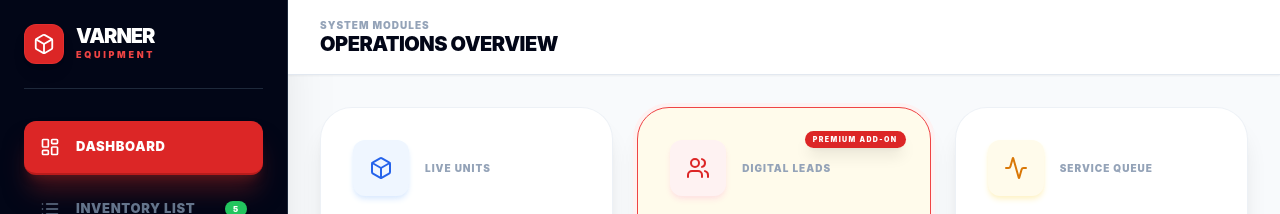
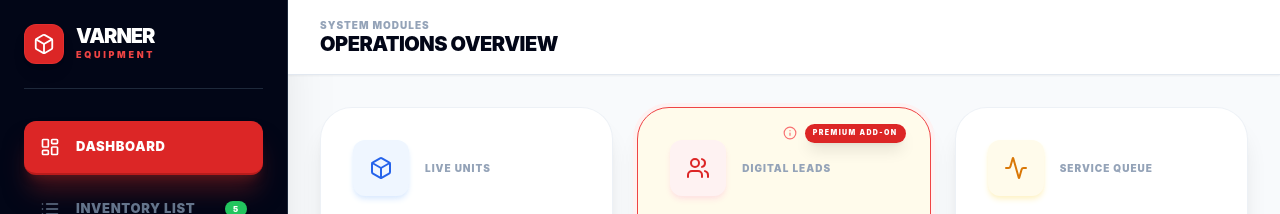
Before and after one commit to gmajors1326/varner-preview, a React (Vite) app: page / in a window 1280 px wide. Shown: the top 214 px of the page. Built offline with nearby package versions, Linux system fonts and the light colour scheme; the HTML template or start-up script is replaced by a standard one.

Commit message:
feat: add info icons and hover tooltips for premium features

```diff
--- a/src/App.jsx
+++ b/src/App.jsx
@@ -35,7 +35,8 @@ import {
   Activity,
   DollarSign,
   History,
-  Sparkles
+  Sparkles,
+  Info
 } from 'lucide-react';
 
 const App = () => {
@@ -268,7 +269,15 @@ const App = () => {
               <div className="space-y-8 animate-in fade-in slide-in-from-bottom-6 duration-500">
                 <div className="grid grid-cols-1 sm:grid-cols-2 lg:grid-cols-3 gap-6">
                   <MetricCard icon={<Box size={24}/>} label="Live Units" value="142" subtext="+12 this week" color="blue" />
-                  <MetricCard icon={<Users size={24}/>} label="Digital Leads" value="87" subtext="45% call rate" color="red" premium={true} />
+                  <MetricCard
+                    icon={<Users size={24}/>}
+                    label="Digital Leads"
+                    value="87"
+                    subtext="45% call rate"
+                    color="red"
+                    premium={true}
+                    description="Track real-time inquiries directly from your website and Meta Marketplace. Includes automatic lead routing."
+                  />
                   <MetricCard icon={<Activity size={24}/>} label="Service Queue" value="14" subtext="3 High Priority" color="amber" />
                 </div>
 
@@ -387,7 +396,13 @@ const App = () => {
                         <Box size={14} className="text-red-600" /> Equipment Identity
                       </h3>
                       <div className="flex flex-col items-end gap-1.5">
-                        <span className="text-red-600 italic text-[7px] font-black tracking-widest leading-none uppercase pr-1">AI VISION ENABLED</span>
+                        <div className="flex items-center gap-2 group/tip relative">
+                          <Info size={12} className="text-red-400 cursor-help" />
+                          <div className="absolute right-0 top-5 w-48 bg-slate-950 text-white p-3 rounded-xl text-[8px] font-black uppercase tracking-widest leading-relaxed opacity-0 group-hover/tip:opacity-100 transition-all pointer-events-none z-50 shadow-2xl border border-slate-800">
+                            Identify equipment, year, and specs from a single photo using Vision AI.
+                          </div>
+                          <span className="text-red-600 italic text-[7px] font-black tracking-widest leading-none uppercase">AI VISION ENABLED</span>
+                        </div>
                         <button
                           onClick={() => setShowAiVision(true)}
                           className="bg-amber-50 text-slate-900 px-4 py-2.5 rounded-xl font-black text-[9px] uppercase tracking-widest flex items-center gap-2 hover:bg-amber-100 transition-all active:scale-95 shadow-lg group border-2 border-red-500 relative"
@@ -424,7 +439,13 @@ const App = () => {
                             placeholder="SCAN OR TYPE SERIAL..."
                           />
                           <div className="flex flex-col items-end gap-1.5">
-                            <span className="text-red-600 italic text-[7px] font-black tracking-widest leading-none uppercase pr-1">AI VISION ENABLED</span>
+                            <div className="flex items-center gap-2 group/tip relative">
+                              <Info size={12} className="text-red-400 cursor-help" />
+                              <div className="absolute right-0 top-5 w-48 bg-slate-950 text-white p-3 rounded-xl text-[8px] font-black uppercase tracking-widest leading-relaxed opacity-0 group-hover/tip:opacity-100 transition-all pointer-events-none z-50 shadow-2xl border border-slate-800">
+                                Rapidly extract VIN/Serial metadata from equipment data plates to eliminate manual entry.
+                              </div>
+                              <span className="text-red-600 italic text-[7px] font-black tracking-widest leading-none uppercase">AI VISION ENABLED</span>
+                            </div>
                             <button onClick={handleScanVin} className="bg-amber-50 text-slate-900 px-8 py-3.5 rounded-xl font-black uppercase text-[10px] flex items-center justify-center gap-2 transition-all active:scale-95 hover:bg-amber-100 shadow-lg border-2 border-red-500 relative group">
                               <div className="absolute -top-2 -right-2 z-10">
                                 <span className="bg-red-600 text-white text-[6px] font-black uppercase tracking-tighter px-1.5 py-0.5 rounded-full shadow-lg">Premium</span>
@@ -755,7 +776,7 @@ const MediaSection = ({ title, images, onAdd, badge = "Auto-Optimized" }) => (
   </div>
 );
 
-const MetricCard = ({ icon, label, value, subtext, color, premium = false }) => {
+const MetricCard = ({ icon, label, value, subtext, color, premium = false, description = "" }) => {
   const styles = {
     blue: "bg-blue-50 text-blue-600 shadow-blue-100",
     red: "bg-red-50 text-red-600 shadow-red-100",
@@ -765,7 +786,13 @@ const MetricCard = ({ icon, label, value, subtext, color, premium = false }) =>
   return (
     <div className={`rounded-[2rem] p-8 border shadow-xl relative overflow-hidden group transition-all ${premium ? 'bg-amber-50 border-red-500 ring-4 ring-red-50' : 'bg-white border-slate-200/60'}`}>
       {premium && (
-        <div className="absolute top-4 right-6 z-20">
+        <div className="absolute top-4 right-6 z-20 flex items-center gap-2">
+          <div className="group/info relative">
+            <Info size={14} className="text-red-400 cursor-help hover:text-red-600 transition-colors" />
+            <div className="absolute right-0 top-6 w-48 bg-slate-950 text-white p-3 rounded-xl text-[9px] font-bold uppercase tracking-widest leading-relaxed opacity-0 group-hover/info:opacity-100 transition-all pointer-events-none z-30 shadow-2xl border border-slate-800">
+              {description}
+            </div>
+          </div>
           <span className="bg-red-600 text-white text-[7px] font-black uppercase tracking-[0.2em] px-2 py-1 rounded-full shadow-lg">Premium Add-on</span>
         </div>
       )}
@@ -908,7 +935,13 @@ const LogEntry = ({ msg, time }) => (
 
 const LeadCaptureWidget = ({ value }) => (
   <div className="bg-amber-50 rounded-[2rem] p-8 border border-red-500 shadow-xl relative overflow-hidden group text-slate-950 ring-4 ring-red-50">
-    <div className="absolute top-4 right-6 z-20">
+    <div className="absolute top-4 right-6 z-20 flex items-center gap-2">
+      <div className="group/info relative">
+        <Info size={14} className="text-red-400 cursor-help" />
+        <div className="absolute right-0 top-6 w-48 bg-slate-950 text-white p-3 rounded-xl text-[9px] font-bold uppercase tracking-widest leading-relaxed opacity-0 group-hover/info:opacity-100 transition-all pointer-events-none z-30 shadow-2xl border border-slate-800">
+          High-conversion lead capture system that bridges inventory with buyer inquiries instantly.
+        </div>
+      </div>
       <span className="bg-red-600 text-white text-[7px] font-black uppercase tracking-[0.2em] px-2 py-1 rounded-full shadow-lg">Premium Add-on</span>
     </div>
     <div className="relative z-10 flex flex-col gap-3">
@@ -927,7 +960,13 @@ const LeadCaptureWidget = ({ value }) => (
 
 const ServiceRow = ({ id, issue, location, status, time }) => (
   <div className="p-7 flex items-center justify-between hover:bg-amber-100 transition-colors cursor-pointer group border-b border-slate-50 last:border-0 text-slate-950 bg-amber-50/50 relative">
-    <div className="absolute top-2 right-4 z-10">
+    <div className="absolute top-2 right-4 z-10 flex items-center gap-2">
+      <div className="group/info relative">
+        <Info size={12} className="text-red-400 cursor-help" />
+        <div className="absolute right-0 top-5 w-48 bg-slate-950 text-white p-3 rounded-xl text-[8px] font-black uppercase tracking-widest leading-relaxed opacity-0 group-hover/info:opacity-100 transition-all pointer-events-none z-30 shadow-2xl border border-slate-800">
+          Real-time field dispatching and ticket management for yard staff and technicians.
+        </div>
+      </div>
       <span className="text-[6px] font-black uppercase text-red-600 tracking-[0.2em]">Premium Module</span>
     </div>
     <div className="flex items-center gap-8">
```
